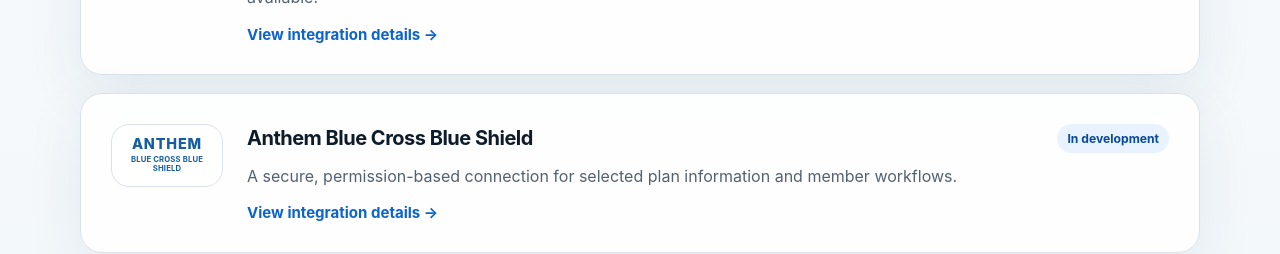
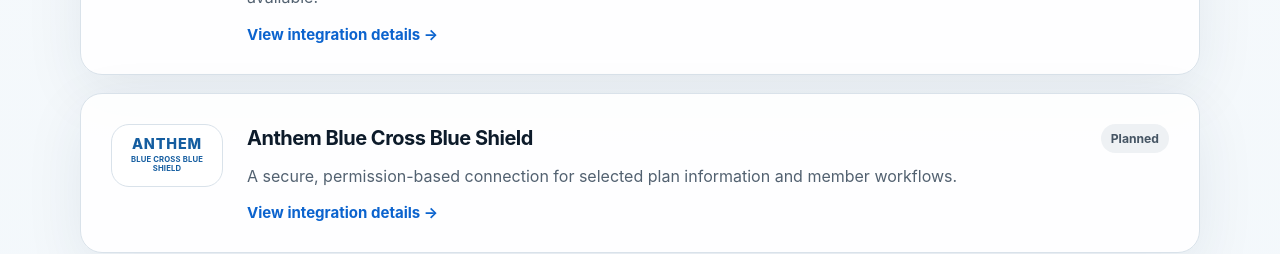
Before and after one commit to BrentAChristensen/oura-chatgpt-integration, a Next.js app: page / in a window 1280 px wide. Shown: the part 1160-1414 px from the top of the page. Built offline with nearby package versions, Linux system fonts and the light colour scheme.

Commit message:
Show Anthem integration as planned

```diff
--- a/app/page.js
+++ b/app/page.js
@@ -55,7 +55,7 @@
             <div>
               <div className="card-topline">
                 <h3>Anthem Blue Cross Blue Shield</h3>
-                <span className="status">In development</span>
+                <span className="status planned">Planned</span>
               </div>
               <p>
                 A secure, permission-based connection for selected plan information
```
